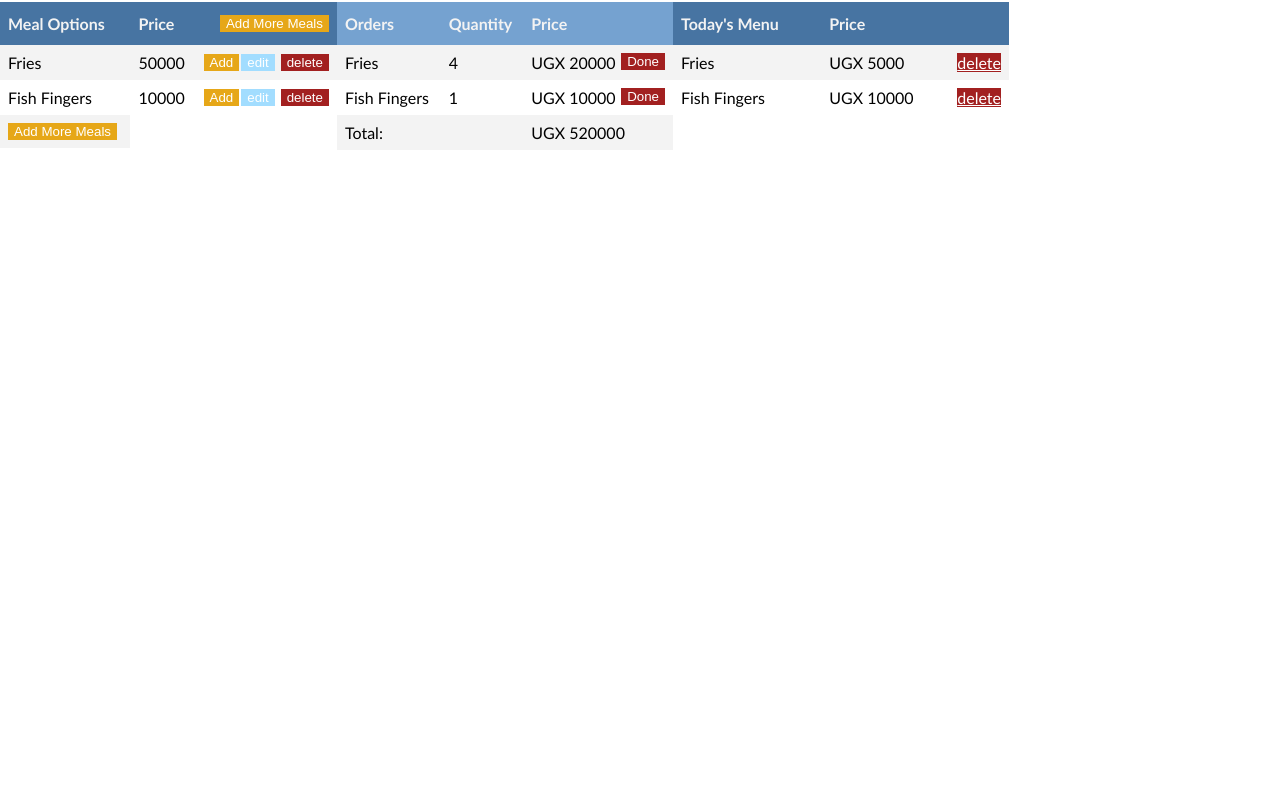
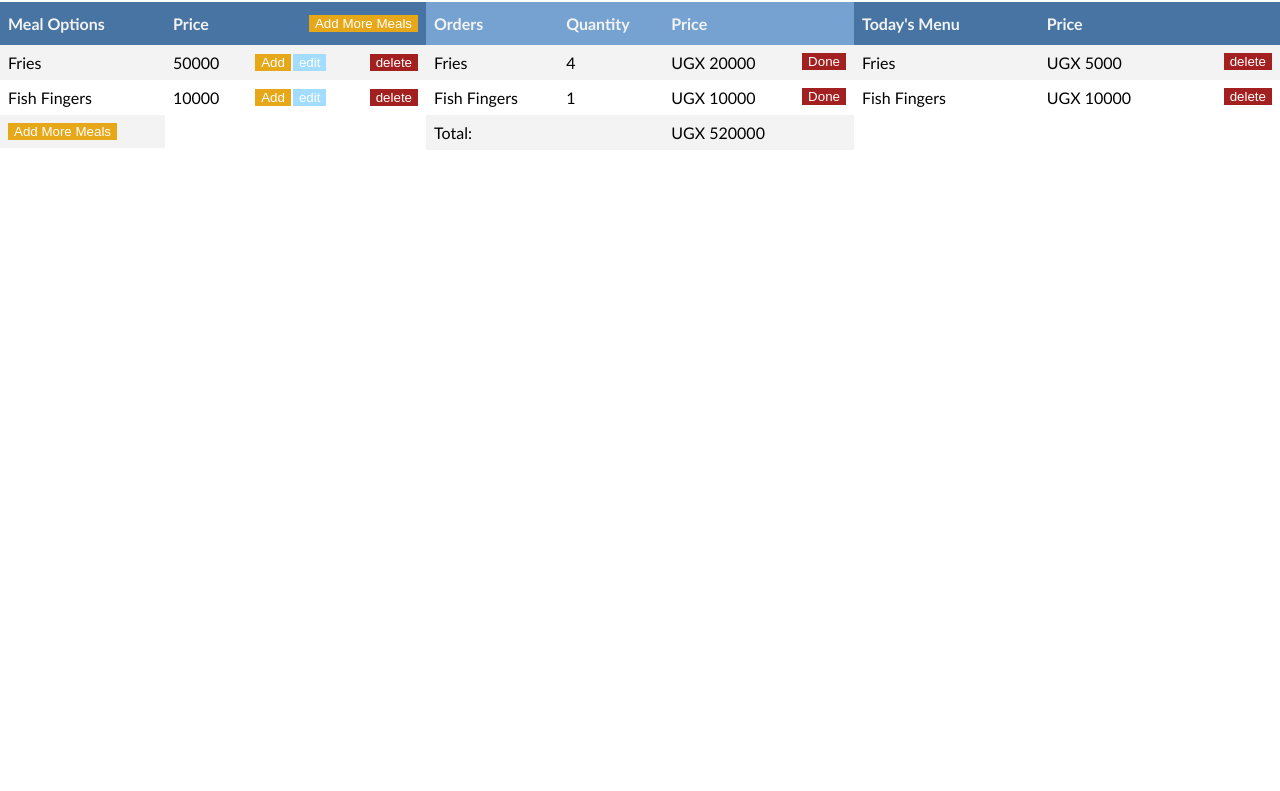
Before and after one commit to matthewacha/matthewacha.github.io, a plain HTML site: page admin-dash.html in a window 1280 px wide. Shown: the part 44-835 px from the top of the page. Drawn offline with Linux system fonts and the light colour scheme.

Commit message:
Update css stylesheets

```diff
--- a/admin-dash.html
+++ b/admin-dash.html
@@ -20,7 +20,7 @@
 		<div class="flex-container" style="margin-top:2px">
 
 			<!--Meal option table-->
-			<div style="width:337px">
+			<div style="width:449px">
 
 				<table class="menu" >
 				<tr>
@@ -53,7 +53,7 @@
 
 
 			<!--Customer orders table-->
-			<div style="width:336px">
+			<div style="width:451px">
 				<div class="order-head">
 				<table class="menu" >
 
@@ -86,7 +86,7 @@
 			<!--End Customer orders-->
 
 			<!--Today's menu table-->
-			<div style="width:336px">
+			<div style="width:449px">
 				<table class="menu" >
 				<tr>
 					<th>Today's Menu</th>
@@ -94,11 +94,11 @@
 				</tr>
 				<tr>
 					<td>Fries</td>
-					<td>UGX 5000 <a class="button del-btn" href="#">delete</a></td>
+					<td>UGX 5000 <button class="del-btn">delete</button></td>
 				</tr>
 					<tr>
 					<td>Fish Fingers</td>
-					<td>UGX 10000 <a class="button del-btn" href="#">delete</a></td>
+					<td>UGX 10000 <button class="del-btn">delete</button></td>
 				</tr>
 
 			</table></div>
--- a/staticHome.css
+++ b/staticHome.css
@@ -24,7 +24,7 @@ body{
 }
 
 .input-forms{
-	margin:80px 385px 400px 385px;
+	margin:80px 550px 400px 575px;
 	background-color:#4774a2;
 	border-color:#4774a2;
 	height:250px;
```
Also changed, not shown: index.html (+1 -1 lines), login.html (+2 -2 lines).
